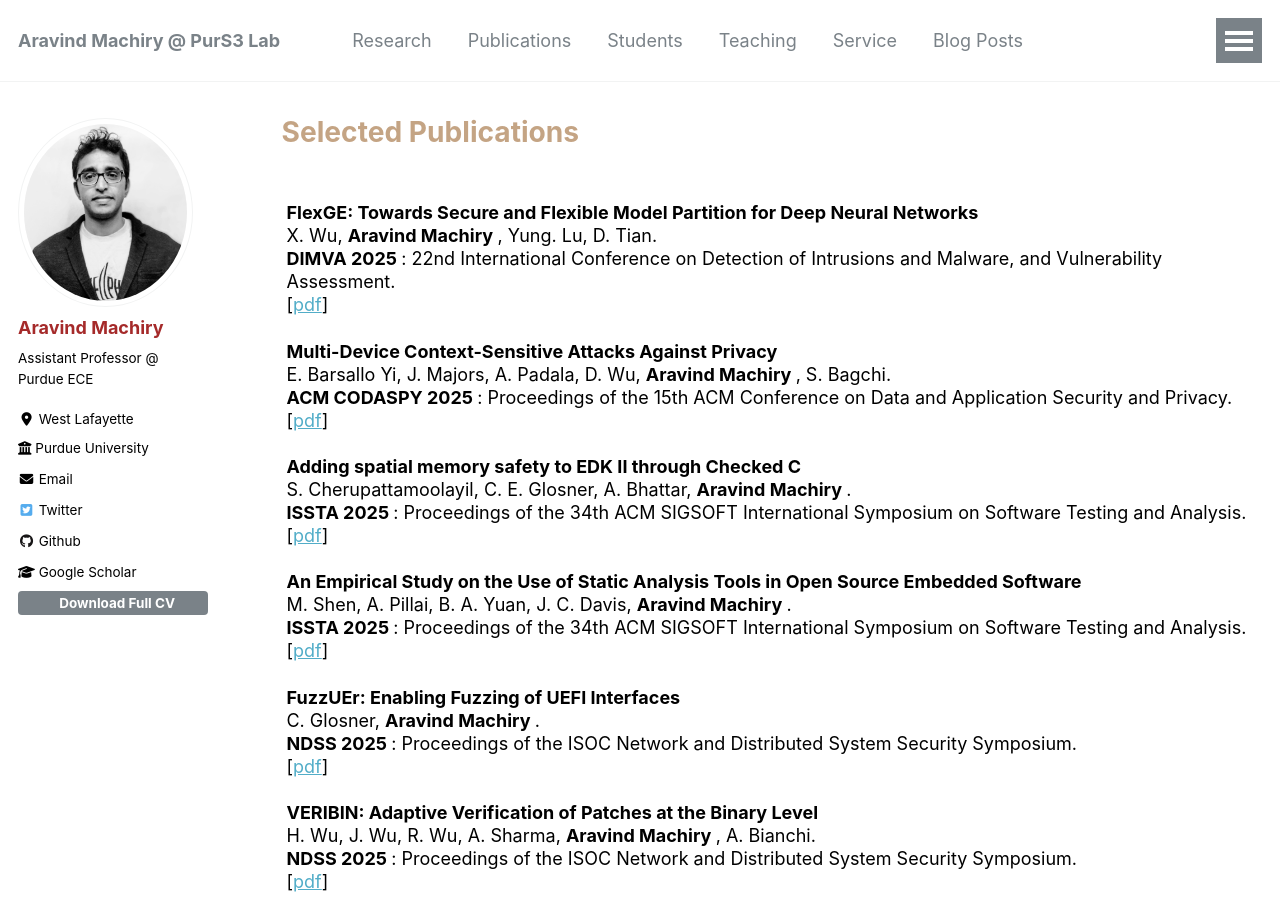
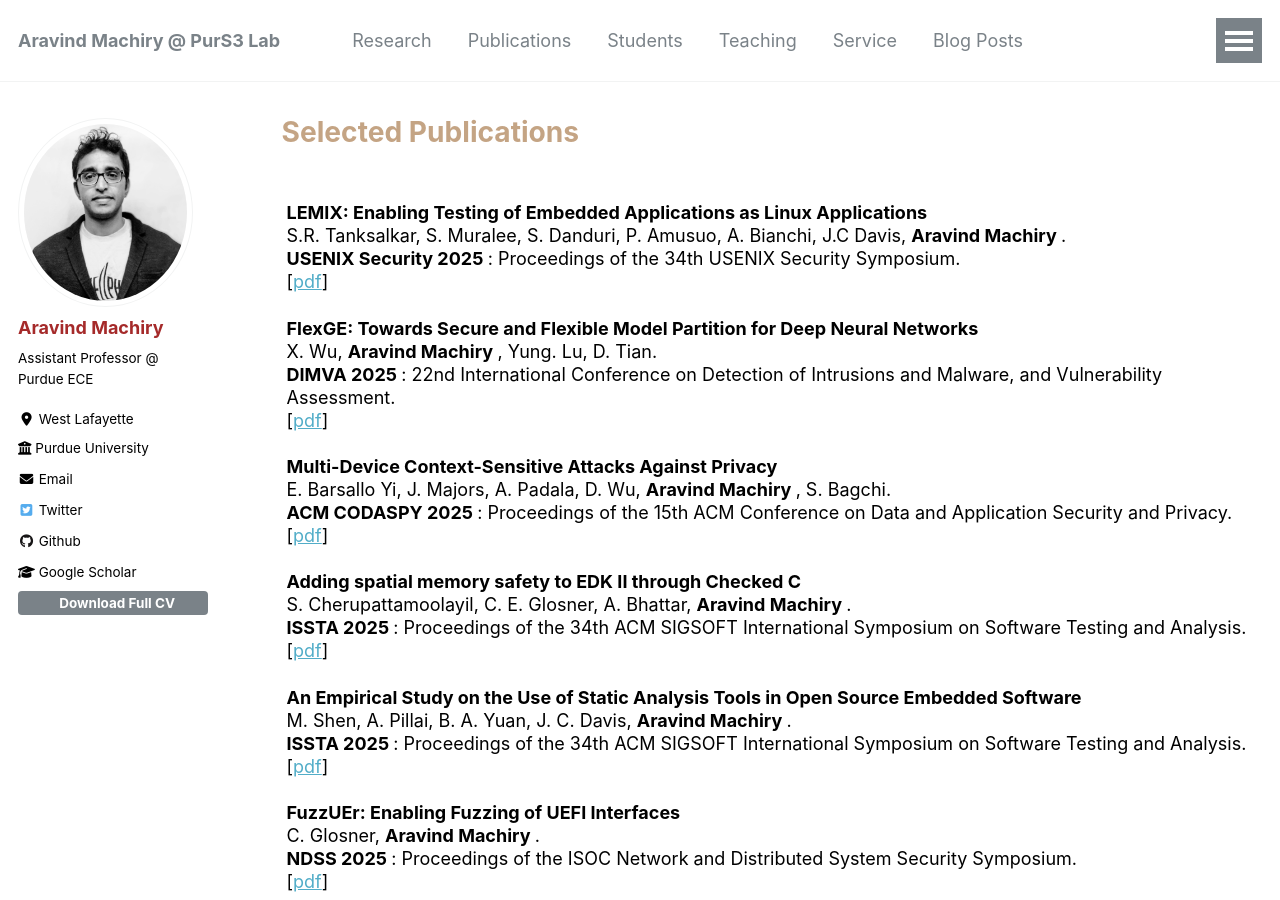
Before and after one commit to Machiry/machiry.github.io, a Jekyll site: the page built from _publications/index.html, in a window 1280 px wide and 900 px high. Built offline with Jekyll 4.4.1, drawn with Linux system fonts in a browser that asks for light colours; nearby versions of some CDN libraries.

Commit message:
Adding all

```diff
--- a/_publications/index.html
+++ b/_publications/index.html
@@ -8,6 +8,14 @@ author_profile: true
     <script src="https://kit.fontawesome.com/a076d05399.js"></script>
 
     <br/>
+
+	<p>
+
+		<strong>LEMIX: Enabling Testing of Embedded Applications as Linux Applications</strong><br>
+		S.R. Tanksalkar, S. Muralee, S. Danduri, P. Amusuo, A. Bianchi, J.C Davis, <b> Aravind Machiry </b>.<br>
+		<b> USENIX Security 2025 </b> : Proceedings of the 34th USENIX Security Symposium. <br>
+		[<a href="/files/lemixusenix2025.pdf">pdf</a>]
+	</p>
 
 	<p>
 
```
Also changed, not shown: 1 other file.
